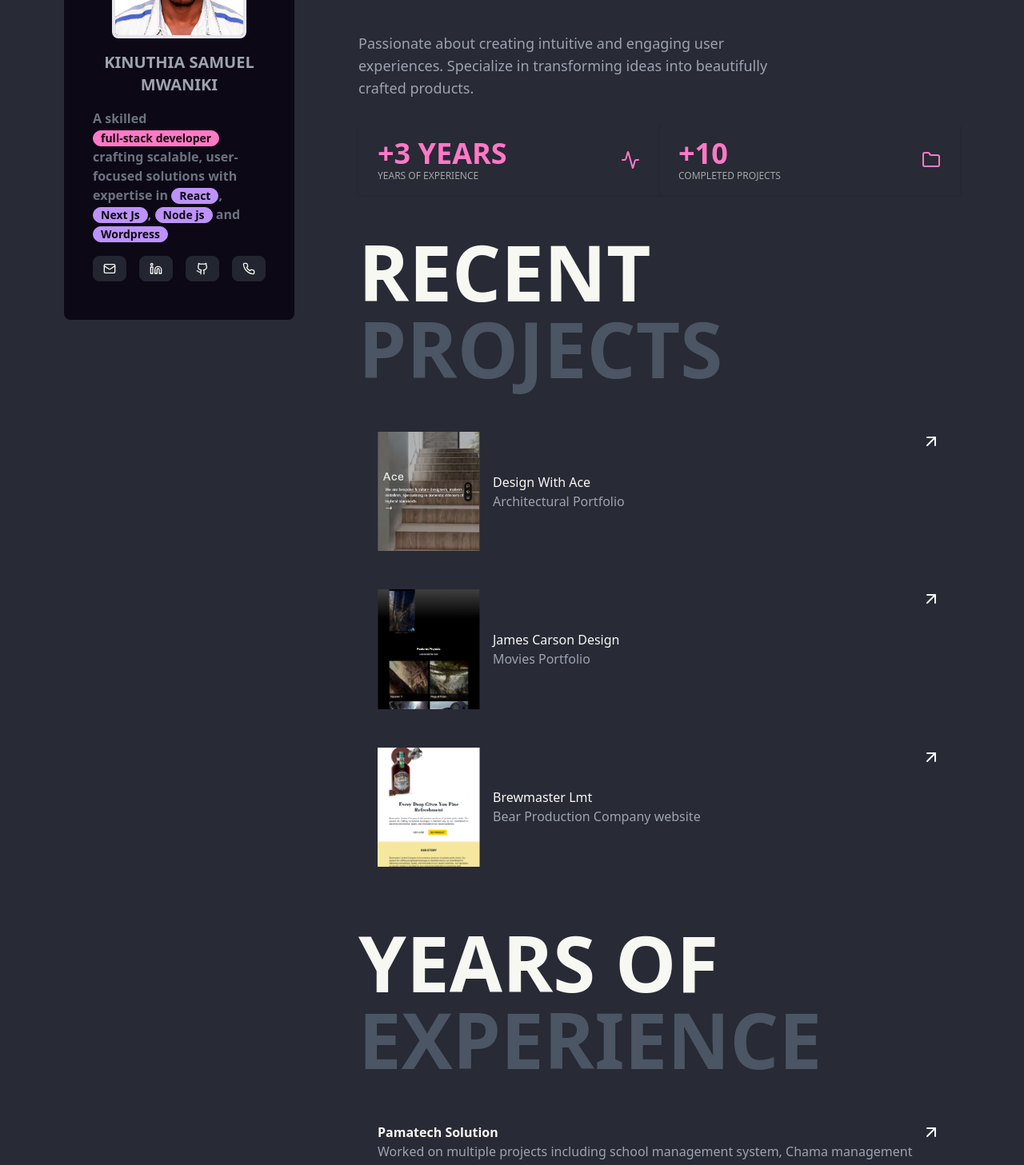
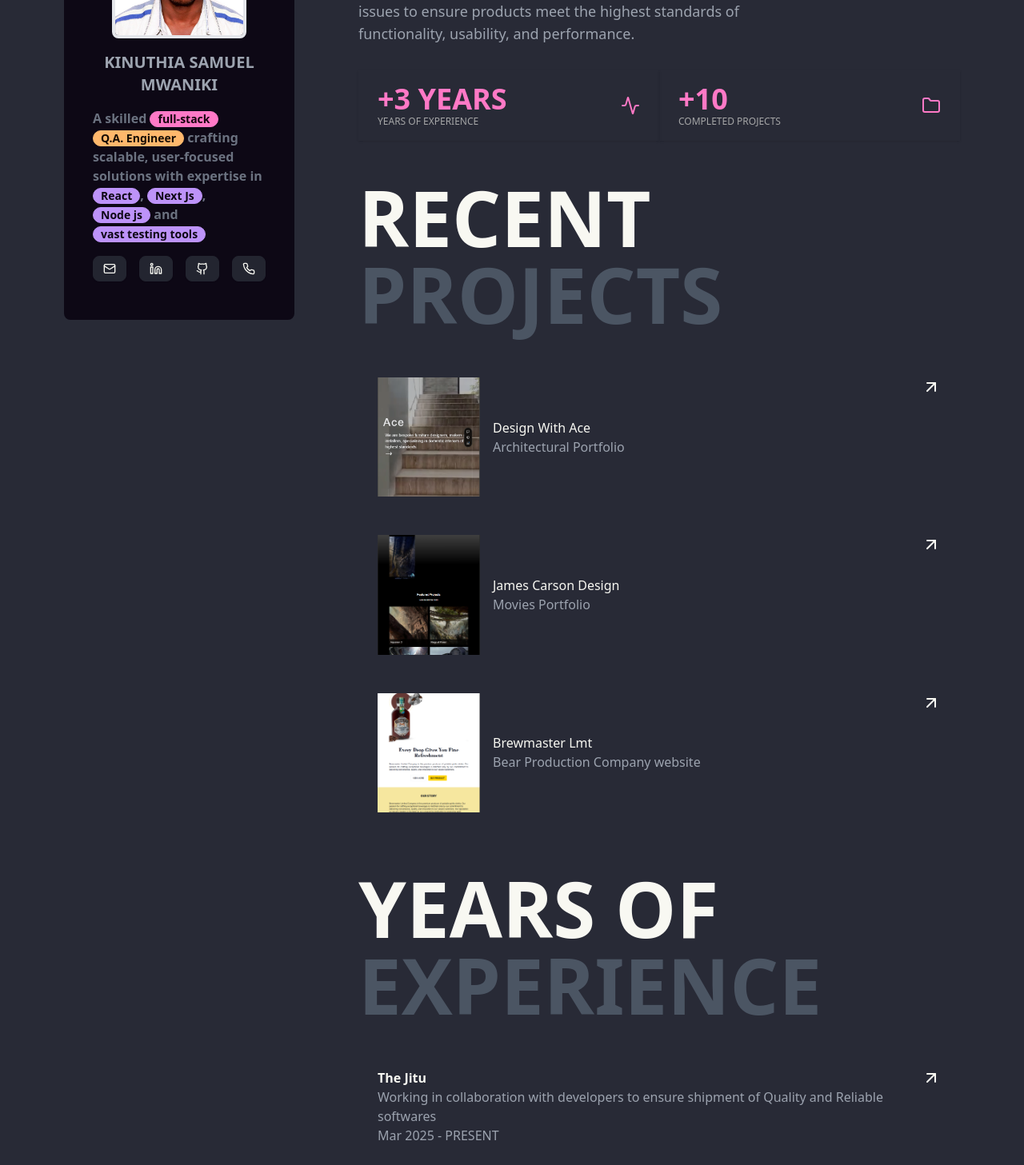
Before and after one commit to sammykinuthia/sammykinuthia, a React (Vite) app: page / in a window 1280 px wide. Shown: the part 280-1737 px from the top of the page at 80% size. Built offline with nearby package versions, Linux system fonts and the light colour scheme.

Commit message:
updated employment

```diff
--- a/src/App.tsx
+++ b/src/App.tsx
@@ -24,21 +24,21 @@ function App() {
   ]
   const experience = [
     {
-      company: "Pamatech Solution",
-      title: "Software Engineer",
-      description: "Worked on multiple projects including school management system, Chama management system",
-      date: "2024 - PRESENT",
-      url: "https://pamatech.co.ke/"
+      company: "The Jitu",
+      title: "Quality Assurance",
+      description: "Working in collaboration with developers to ensure shipment of Quality and Reliable softwares",
+      date: "Mar 2025 - PRESENT",
+      url: "https://thejitu.com/"
     }, {
       company: "Zetu Academy",
-      title: "Software Engineer",
+      title: "Software Engineer - Internship",
       description: "Worked on multiple projects using next.js and wordpress",
       date: "Dec 2023 - Mar 2024",
       url: "https://zetujobs.com/",
     },
     {
       company: "The Jitu",
-      title: "Quality Assurance",
+      title: "Quality Assurance - Internship",
       description: "Performed different tests including performance and end-to-end tests along side collaborating with developers",
       date: "Jun 2023 - Sep 2023",
       url: "https://thejitu.com/"
@@ -146,13 +146,13 @@ function App() {
           {/* profile */}
           <div className="rounded-lg bg-secondary-content text-gray-400 p-12 relative md:sticky md:top-28 top-0 w-full md:max-w-72 flex flex-col items-center gap-4">
             <div className="avatar border-4 rounded-lg overflow-hidden">
-              <div className="w-40  ">
+              <div className="w-40 b  ">
                 <img src="/profile.jpg" className="" />
               </div>
             </div>
             <div className="flex flex-col gap-4">
               <h3 className="uppercase font-[800] text-xl text-center">Kinuthia Samuel Mwaniki</h3>
-              <p className="text-gray-500 font-semibold ">A skilled <span className="badge badge-primary"> full-stack developer</span> crafting scalable, user-focused solutions with expertise in <span className="badge badge-secondary">React</span>, <span className="badge badge-secondary">Next Js</span>, <span className="badge badge-secondary">Node js</span> and <span className="badge badge-secondary">Wordpress</span></p>
+              <p className="text-gray-500 font-semibold ">A skilled <span className="badge badge-primary"> full-stack </span> <span className="badge badge-accent"> Q.A. Engineer </span> crafting scalable, user-focused solutions with expertise in <span className="badge badge-secondary">React</span>, <span className="badge badge-secondary">Next Js</span>, <span className="badge badge-secondary">Node js</span> and <span className="badge badge-secondary">vast testing tools</span></p>
               <div className="flex gap-4 items-center text-black ">
                 <a href="mailto:kinuthiasamuel05@gmail.com" className="btn btn-sm "><Mail className="size-4" /></a>
                 <a href="https://www.linkedin.com/in/samuel-kinuthia99" target="_blank" className="btn btn-sm"><Linkedin className="size-4" /></a>
@@ -166,8 +166,8 @@ function App() {
           {/* body */}
           <div className="flex-1">
             <div  className="">
-              <h2 className="text-5xl md:text-6xl lg:lg:text-7xl xl:lg:text-8xl uppercase font-bold" >Software <span className="text-gray-600">Engineer</span></h2>
-              <p className="max-w-lg text-lg mt-8 text-gray-400">Passionate about creating intuitive and engaging user experiences. Specialize in transforming ideas into beautifully crafted products.</p>
+              <h2 className="text-5xl md:text-6xl lg:lg:text-7xl xl:lg:text-8xl uppercase font-bold" >Q.A. <span className="text-gray-600">Engineer</span></h2>
+              <p className="max-w-lg text-lg mt-8 text-gray-400">Passionate about ensuring seamless and high-quality user experiences. Specialize in testing, identifying, and resolving issues to ensure products meet the highest standards of functionality, usability, and performance.</p>
               {/* stats */}
               <div className="mt-8 ">
                 <div className="grid grid-cols-1 md:grid-cols-2 ">
```
Also changed, not shown: 1 other file (tests, documents, lock files or other folders).
